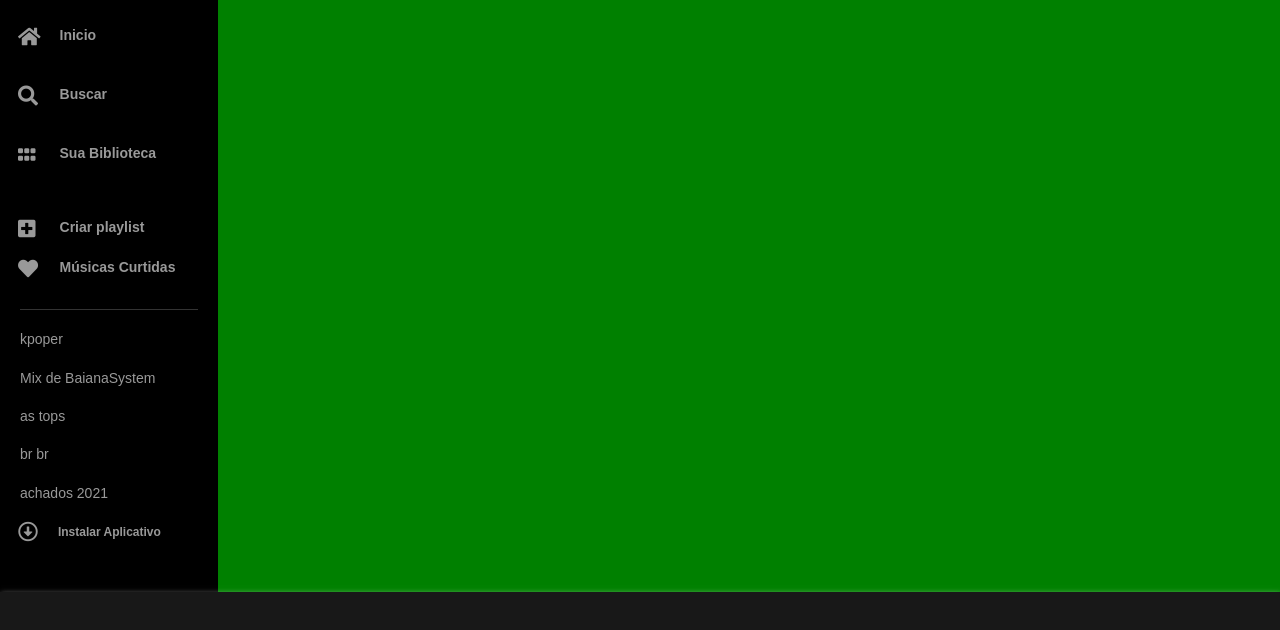
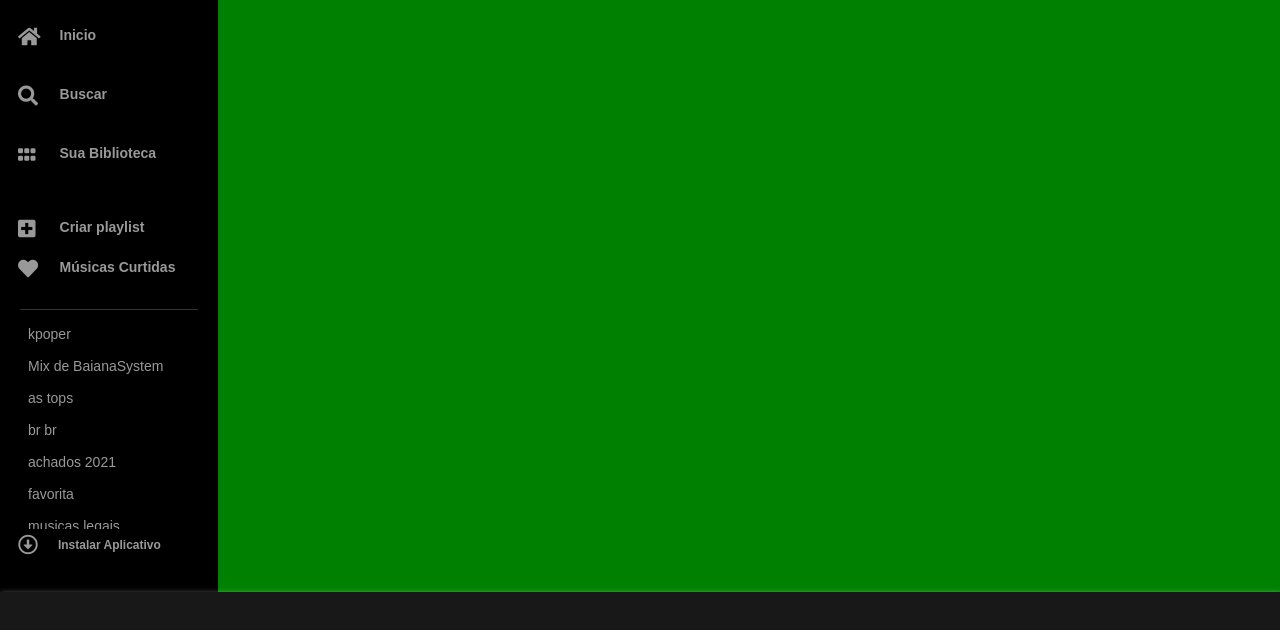
Before and after one commit to NataliaFrancisca/Spotify-Clone, a website: page index.html in a window 1280 px wide. Shown: the part 88-718 px from the top of the page. Drawn offline with Linux system fonts and the light colour scheme.

Commit message:
menu: finalizando o scroll do terceiro menu de navegação

```diff
--- a/index.html
+++ b/index.html
@@ -71,24 +71,37 @@
 
             <div class="menu-nav-playlists">
                 <ul class="menu-nav-playlists-items">
-                    <li class="menu-nav-playlist-item">
+
+                    <li class="menu-nav-playlists-item">
                         <a href="" class="menu-nav-playlists-link">kpoper</a>
                     </li>
 
-                    <li class="menu-nav-playlist-item">
+                    <li class="menu-nav-playlists-item">
                         <a href="" class="menu-nav-playlists-link">Mix de BaianaSystem</a>
                     </li>
 
-                    <li class="menu-nav-playlist-item">
+                    <li class="menu-nav-playlists-item">
                         <a href="" class="menu-nav-playlists-link">as tops</a>
                     </li>
 
-                    <li class="menu-nav-playlist-item">
+                    <li class="menu-nav-playlists-item">
                         <a href="" class="menu-nav-playlists-link">br br</a>
                     </li>
 
-                    <li class="menu-nav-playlist-item">
+                    <li class="menu-nav-playlists-item">
                         <a href="" class="menu-nav-playlists-link">achados 2021</a>
+                    </li>
+
+                    <li class="menu-nav-playlists-item">
+                        <a href="" class="menu-nav-playlists-link">favorita</a>
+                    </li>
+
+                    <li class="menu-nav-playlists-item">
+                        <a href="" class="menu-nav-playlists-link">musicas legais</a>
+                    </li>
+
+                    <li class="menu-nav-playlists-item">
+                        <a href="" class="menu-nav-playlists-link">achados 2020</a>
                     </li>
                 </ul>
             </div>
--- a/scss/components/_nav.scss
+++ b/scss/components/_nav.scss
@@ -6,7 +6,6 @@
         height: 100%;
         width: 100%;
         flex-direction: column;
-        background-color: color(black);
         @include flexPosition(space-around, flex-start);
     }
 
@@ -58,21 +57,23 @@
 
 .menu-nav-playlists{
     width: 100%;
-    height: 24vh;
-    margin-top: 1rem;
+    height: 27vh;
+    margin-top: 3px;
+    display: block;
+    overflow-x: hidden;
+
 
     &-items{
         height: 100%;
         width: 100%;
-        flex-direction: column;
-        @include flexPosition(space-around, flex-start);
         padding-left: 1rem;
+        list-style: none;
+        margin-top: .5rem;
     }
 
     &-item{
         width: 100%;
         padding: .8rem;
-        background-color: red;
     }
 
     &-link{
@@ -95,7 +96,7 @@
 
 .menu-download-app{
     width: 100%;
-    margin-top: 1rem;
+    margin-top: .6rem;
 
     @include flexPosition(space-around, flex-start);
 
@@ -131,3 +132,18 @@
     }
 
 }
+
+// SCROLL STYLES
+::-webkit-scrollbar {
+    width: 13px;
+    position: absolute;
+  }
+
+  ::-webkit-scrollbar-track {
+    background:color(black);
+  }
+
+  ::-webkit-scrollbar-thumb {
+    background: rgba(255,255,255,.3);
+    height: 50px;
+  }
```
Also changed, not shown: css/main.css, scss/base/_base.scss (line endings or trailing spaces).
